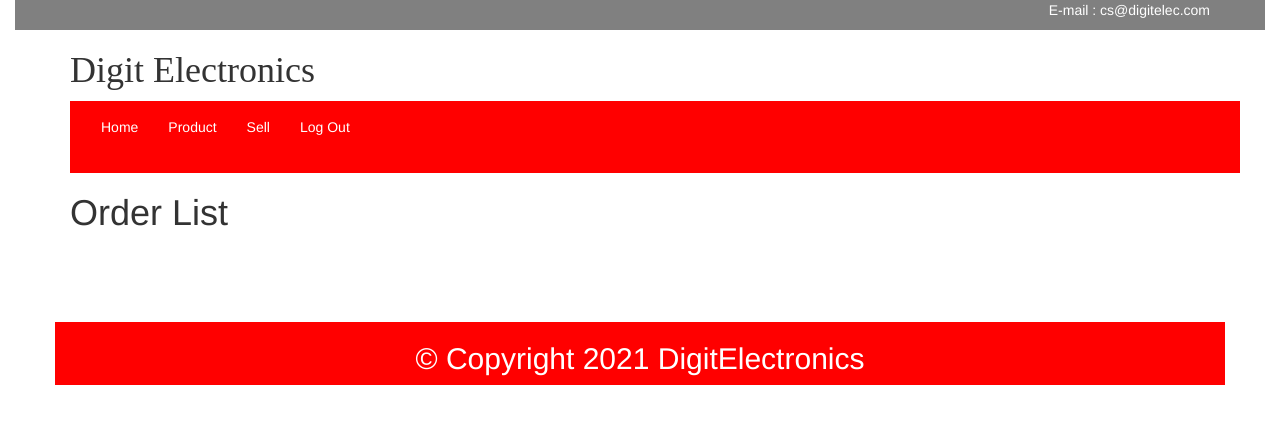
After one commit to Abhishek-dab/Digit-Electonics, a PHP site: page /admin/sell.php in a window 1280 px wide. The commit adds this page. Shown: the top 424 px of the page. Run offline with PHP 8.4, Linux system fonts and the light colour scheme; some libraries are stand-ins or nearby versions.

```diff
--- /dev/null
+++ b/admin/sell.php
@@ -0,0 +1,60 @@
+<?php
+include("connection.php");
+?>
+<!DOCTYPE html>
+<html>
+<head>
+    <meta http-equiv="X-UA-Compatible" content="IE-edge" />
+	<meta name="viewport" content="width=device-width" />
+	<title>Digit Electronics</title>
+	<meta http-equiv="Content-Type" content="text/html; charset=iso-8859-1" />
+	<link type="text/css" rel="stylesheet" href="css/bootstrap.css" />
+
+</head>
+<body>
+	<script type="text/javascript" src="js/jquery-3.2.1.min.js"></script>
+	<script type="text/javascript" src="js/bootstrap.js"></script>
+    <div class="container-fluid">
+    <div class="container-fluid" style="background-color: grey;color: white;">
+		<div class="container">
+        <p class="pull-right"> E-mail : cs@digitelec.com</p>
+        </div>
+        </div>
+		<div class="container">
+       <h1><font face ="Corbel">Digit Electronics</font></h1>
+       </div>
+
+       <div class="container">
+        <div class="container" style="background: red; color: white;"> <!--contener start -->
+								<div class="row">  <!-- row start -->
+
+								<div class="col-sm-12 mymanu">
+								<nav class="navbar ">
+								<div class="navbar-header">
+
+								</div>
+								<div id="mystyle">
+								    <ul class="nav navbar-nav">
+								<li><a href="ahome.php" class="active"><font color="white">Home</font></a></li>
+								<li><a href="product.php"><font color="white">Product</font></a></li>
+								<li><a href="sell.php"><font color="white">Sell</font></a></li>
+								<li><a href="index.php"><font color="white">Log Out</a></font></li>
+								</ul>
+								<div>
+								</nav>
+								</div>
+								</div> <!-- row End -->
+								</div> <!-- contener end -->
+        </div>
+
+        <div class="container">
+        <h1>Order List</h1><br><br>
+
+
+                </div>
+				<br><br>
+				<div class="container" style="background-color: red;color: white">
+			<h2 align="center">© Copyright 2021 DigitElectronics</h2>
+				</div></div>
+</body>
+</html>
```
Also changed, not shown: b.php (+25 -3 lines).
